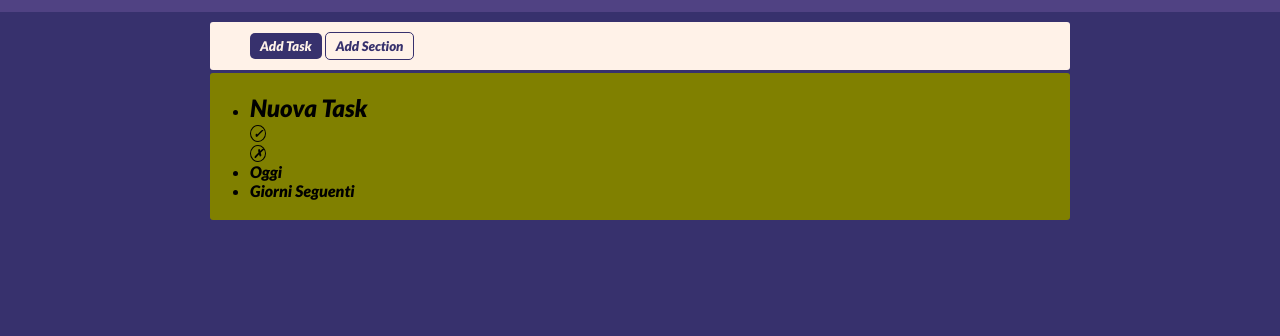
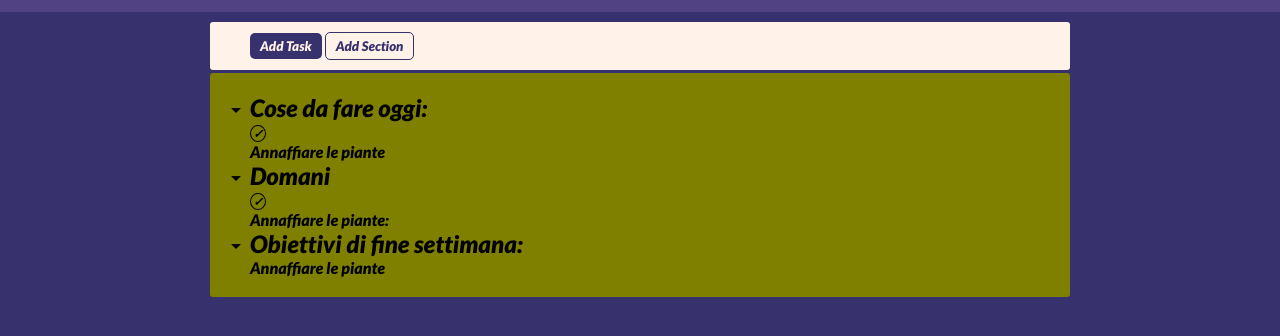
Before and after one commit to antoStr/sb-raiden-list, a plain HTML site: page index.html in a window 1280 px wide. Shown: the part 88-424 px from the top of the page. Drawn offline with Linux system fonts and the light colour scheme.

Commit message:
restyle list

```diff
--- a/index.html
+++ b/index.html
@@ -29,21 +29,43 @@
             </section>
             <!--main container-->
             <div class="m-cont">
-              <ul>
-                <li>
-                  <h2>Nuova Task</h2>
-                  <div>
-                    <span class="tick">&#10003;</span>
+                <!--task-->
+                <ul class="task">
+                    <!--1-->
+                    <li>
+                        <div class="text">
+                            <h2>Cose da fare oggi:</h2>
+                            <ul class="details">
+                                <div>
+                                    <span class="circle">&check;</span>
+                                </div>
+                                <li>Annaffiare le piante</li>
+                            </ul>
+                        </div>
+                    </li>
+                    <!--2-->
+                    <li>
+                        <div class="text">
+                            <h2>Domani</h2>
+                            <ul class="details">
+                                <div>
+                                    <span class="circle">&check;</span>
+                                </div>
+                                <li>Annaffiare le piante:</li>
+                            </ul>
+                        </div>
+                    </li>
+                    <!--3-->
+                    <li>
+                        <div class="text">
+                            <h2>Obiettivi di fine settimana:</h2>
+                            <ul class="details">
+                                <li>Annaffiare le piante</li>
+                            </ul>
+                        </div>
+                    </li>
+                </ul>
 
-                  </div>
-                  <div>
-                    <span class="tick">&#10007;</span>
-
-                  </div>
-                  </li>
-                <li>Oggi</li>
-                <li>Giorni Seguenti</li>
-              </ul>
             </div>
         </div>
     </main>
--- a/style/style.css
+++ b/style/style.css
@@ -88,7 +88,24 @@ main {
     background-color: #fff2e8;
 }
 
-.tick {
+.task{
+    list-style-image: url(../img/arrow-down.png);
+}
+
+.details {
+    list-style: none;
+}
+
+.details span,
+.details div {
+    display: inline-block;
+}
+
+.task .text {
+    padding-right: 10px;
+}
+
+.circle {
     display: inline-block;
     border: 1px solid;
     border-radius: 50%;
@@ -96,12 +113,3 @@ main {
     text-align: center;
     font-size: 12px;
 }
-
-.crocs {
-    display: inline-block;
-    border: 1px solid;
-    border-radius: 50%;
-    width: 16px;
-    text-align: center;
-    font-size: 12px;
-}
```
